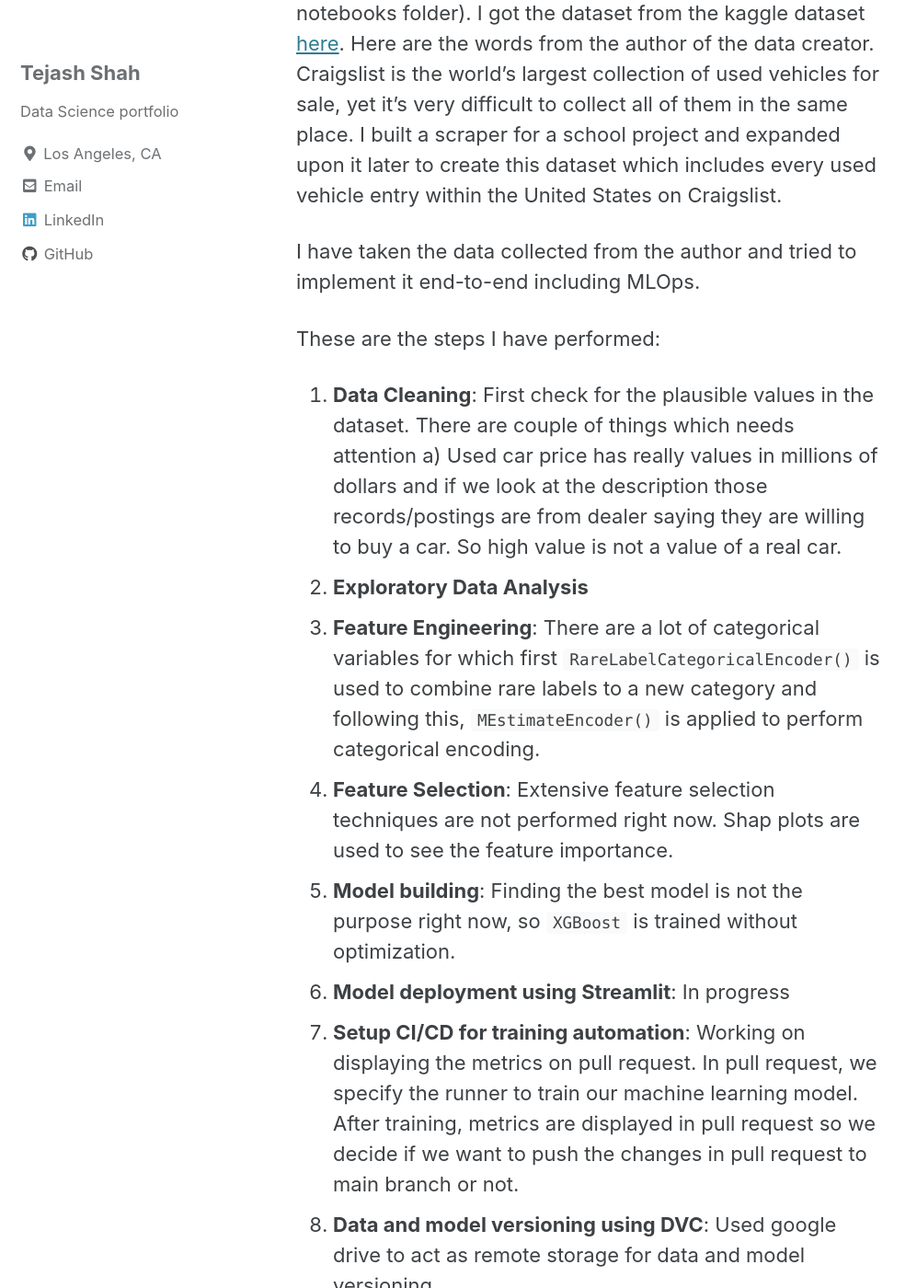
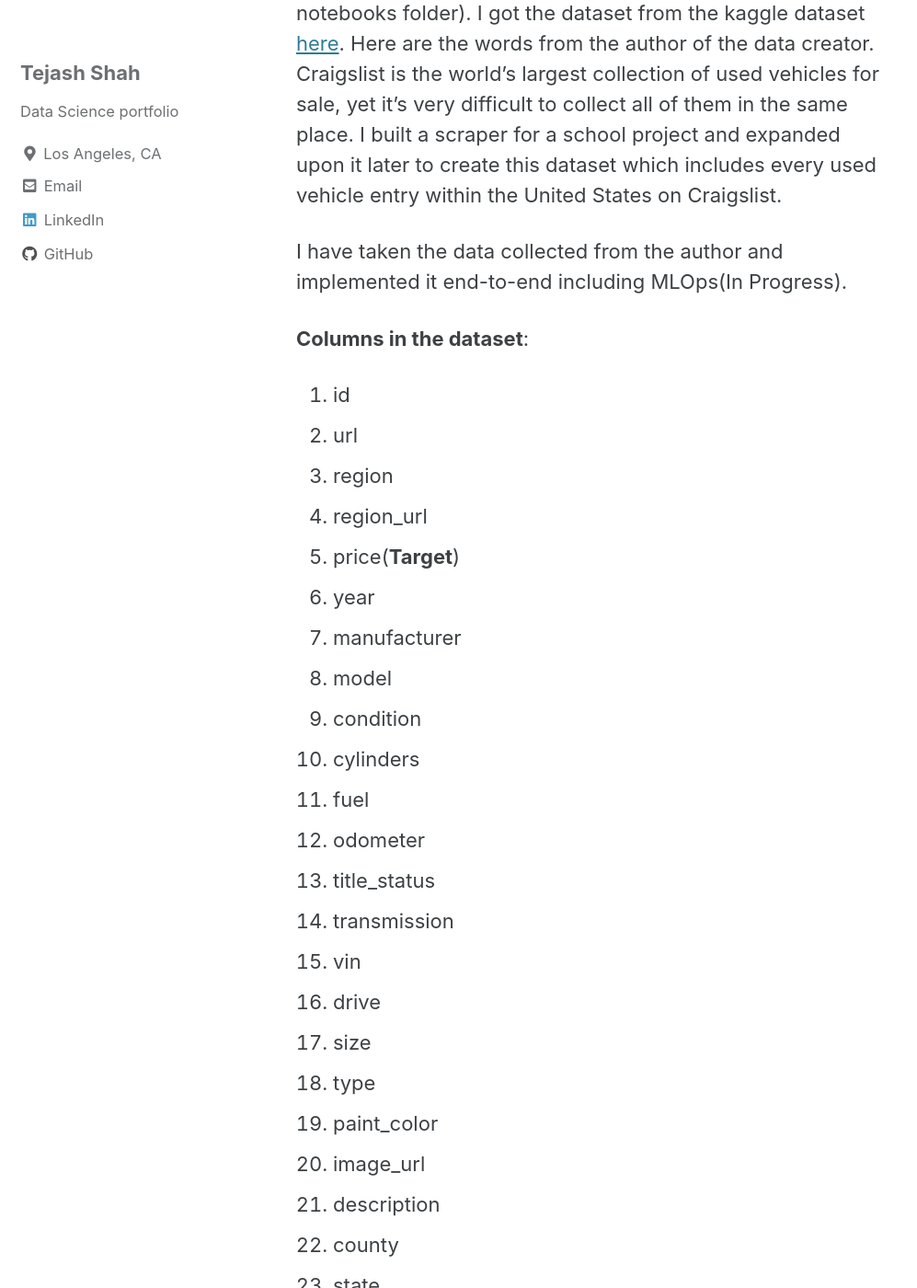
Before and after one commit to Tejash-Shah/Tejash-Shah.github.io, a Jekyll site: the page built from _posts/2020-11-15-predict-used-car-price.md, in a window 1280 px wide and 1400 px high, scrolled down 302 px. Shown: the whole window at 92% size, without its empty margins (0-997 px from the left). Built offline with Jekyll 4.4.1, drawn with Linux system fonts in a browser that asks for light colours; cached includes are drawn as plain includes; some of the changed text lies outside the part shown.

Commit message:
modify 2020-11-15-predict-used-car-price.md

````diff
--- a/_posts/2020-11-15-predict-used-car-price.md
+++ b/_posts/2020-11-15-predict-used-car-price.md
@@ -9,18 +9,46 @@ excerpt: "Machine Learning, XGBoost"
 
 This project contains the end-to-end implementation for predicting used car price in the USA. This project is in active mode, so I keep experimenting ideas in notebook (in notebooks folder). I got the dataset from the kaggle dataset [here](https://www.kaggle.com/austinreese/craigslist-carstrucks-data). Here are the words from the author of the data creator. Craigslist is the world's largest collection of used vehicles for sale, yet it's very difficult to collect all of them in the same place. I built a scraper for a school project and expanded upon it later to create this dataset which includes every used vehicle entry within the United States on Craigslist.
 
-I have taken the data collected from the author and tried to implement it end-to-end including MLOps.
+I have taken the data collected from the author and implemented it end-to-end including MLOps(In Progress).
 
-These are the steps I have performed:
+**Columns in the dataset**:
+1. id
+2. url
+3. region
+4. region_url
+5. price(**Target**)
+6. year
+7. manufacturer
+8. model
+9. condition
+10. cylinders
+11. fuel
+12. odometer
+13. title_status
+14. transmission
+15. vin
+16. drive
+17. size
+18. type
+19. paint_color
+20. image_url
+21. description
+22. county
+23. state
+24. lat
+25. long
 
-1. **Data Cleaning**: First check for the plausible values in the dataset. There are couple of things which needs attention
+**Steps performed**:
+
+1. **Train and Test Split**: Separate the entire data into train and test data. Our observations/findings should be based on train data and then applied on test data. 80% is saved for train and 20% is saved for test.
+2. **Data Cleaning**: Check for the plausible values in the dataset. There are couple of things which needs attention
     a) Used car price has really values in millions of dollars and if we look at the description those records/postings are from dealer saying they are willing to buy a car. So high value is not a value of a real car.
-2. **Exploratory Data Analysis**
-3. **Feature Engineering**: There are a lot of categorical variables for which first ```RareLabelCategoricalEncoder()``` is used to combine rare labels to a new category and following this, ```MEstimateEncoder()``` is applied to perform categorical encoding.
-4. **Feature Selection**: Extensive feature selection techniques are not performed right now. Shap plots are used to see the feature importance.
-5. **Model building**: Finding the best model is not the purpose right now, so ```XGBoost``` is trained without optimization.
-6. **Model deployment using Streamlit**: In progress
-7. **Setup CI/CD for training automation**: Working on displaying the metrics on pull request. In pull request, we specify the runner to train our machine learning model. After training, metrics are displayed in pull request so we decide if we want to push the changes in pull request to main branch or not.
-8. **Data and model versioning using DVC**: Used google drive to act as remote storage for data and model versioning.
+3. **Exploratory Data Analysis**
+4. **Feature Engineering**: There are a lot of categorical variables for which first ```RareLabelCategoricalEncoder()``` is used to combine rare labels to a new category and following this, ```MEstimateEncoder()``` is applied to perform categorical encoding.
+5. **Feature Selection**: Extensive feature selection techniques are not performed right now. Shap plots are used to see the feature importance.
+6. **Model building**: Finding the best model is not the purpose right now, so ```XGBoost``` is trained without optimization.
+7. **Model deployment using Streamlit**: In progress
+8. **Setup CI/CD for training automation**: Working on displaying the metrics on pull request. In pull request, we specify the runner to train our machine learning model. After training, metrics are displayed in pull request so we decide if we want to push the changes in pull request to main branch or not.
+9. **Data and model versioning using DVC**: Used google drive to act as remote storage for data and model versioning.
 
 Right now, this project resides in private repository. Will be open-sourcing soon. Feel free to reach out to me in case of any questions.
````
